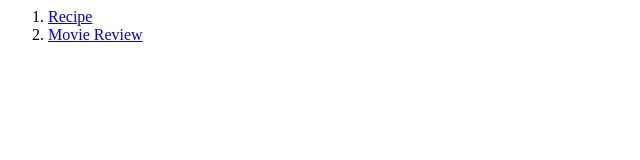
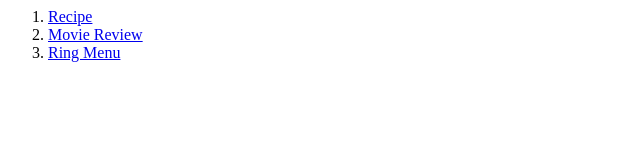
Before and after one commit to Miguel-Chan/Web_Assignment, a plain HTML site: page index.html in a window 1280 px wide. Shown: the whole page, without its empty margins (0-640 px from the left). Drawn offline with Linux system fonts and the light colour scheme.

Commit message:
Change index

```diff
--- a/index.html
+++ b/index.html
@@ -5,4 +5,7 @@
   <li>
     <a href="Movie_Review/tmnt.html">Movie Review</a>
   </li>
+  <li>
+    <a href="Ring_Menu/index.html">Ring Menu</a>
+  </li>
 </ol>
```
